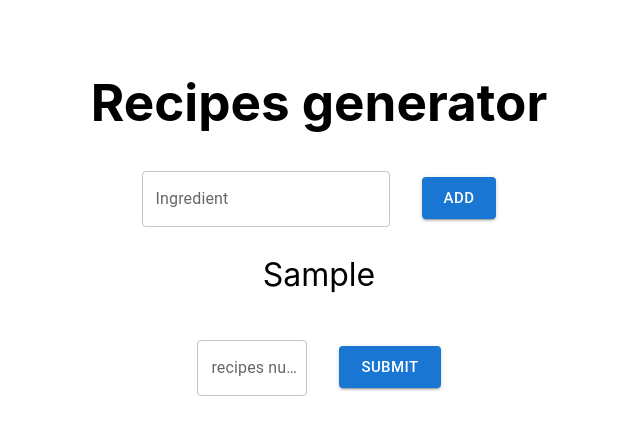
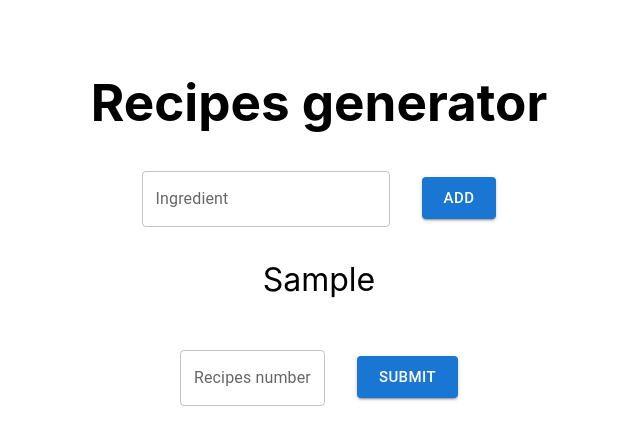
Before and after one commit to Pwojton/spoton-home-exercise, a React (Vite) app in the folder client/: page / in a window 1280 px wide. Both pictures are taken after typing "Sample" into the empty fields and a click on the button "ADD". Shown: the top 442 px of the page, without its empty margins (321-961 px from the left). Built offline with nearby package versions, Linux system fonts and the light colour scheme.

Commit message:
Add deleting ingredients

```diff
--- a/client/src/App.tsx
+++ b/client/src/App.tsx
@@ -13,13 +13,24 @@ const App: React.FC = () => {
   };
 
   const handleAddIngredient = (): void => {
-    if (currentIngredient.trim() !== "") {
+    const trimmedIngredient = currentIngredient.trim();
+    if (
+      trimmedIngredient !== "" &&
+      ingredients.length < 10 &&
+      !ingredients.includes(trimmedIngredient)
+    ) {
       setIngredients((prevIngredients) => [
         ...prevIngredients,
-        currentIngredient,
+        trimmedIngredient,
       ]);
       setCurrentIngredient("");
     }
+  };
+
+  const handleDeleteIngredient = (ingredientToDelete: string): void => {
+    setIngredients((prevIngredients) =>
+      prevIngredients.filter((ingredient) => ingredient !== ingredientToDelete)
+    );
   };
 
   const handleSubmit = (): void => {
@@ -51,24 +62,38 @@ const App: React.FC = () => {
           Add
         </Button>
       </Box>
-      <div>
-        <div className="ingredient">{ingredients.join(", ")}</div>
-      </div>
+      {ingredients.length === 10 && (
+        <Box sx={{ mt: 1 }}>
+          You have reached the maximum number of ingredients.
+        </Box>
+      )}
+      <Box sx={{ display: "inline-flex" }}>
+        {ingredients.map((ingredient, index) => (
+          <div
+            key={index}
+            className="ingredient"
+            onClick={() => handleDeleteIngredient(ingredient)}
+            style={{ cursor: "pointer", padding: "5px" }}
+          >
+            {ingredient}
+          </div>
+        ))}
+      </Box>
       {ingredients.length > 0 && (
         <Box sx={{ mt: 6 }}>
           <TextField
             id="recipes-number-input"
-            label="recipes number"
+            label="Recipes number"
             type="text"
             autoComplete="off"
-            sx={{ width: "110px" }}
-            inputProps={{ type: "number" }}
+            sx={{ width: "145px" }}
+            inputProps={{ type: "number", min: 1, max: 10 }}
           />
           <Button
             variant="contained"
             size="large"
             sx={{ mt: 0.8, ml: 4 }}
-            onClick={handleAddIngredient}
+            onClick={handleSubmit}
           >
             Submit
           </Button>
--- a/client/src/styles/App.css
+++ b/client/src/styles/App.css
@@ -10,3 +10,7 @@
   font-size: 2em;
   line-height: 1.1;
 }
+
+.ingredient:hover {
+  color: red;
+}
```
